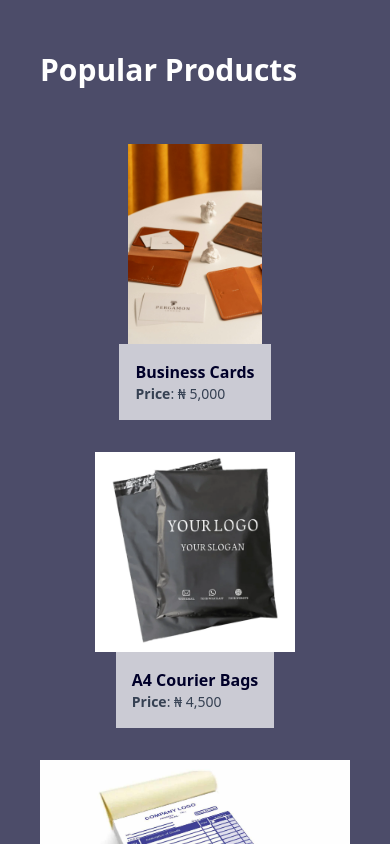
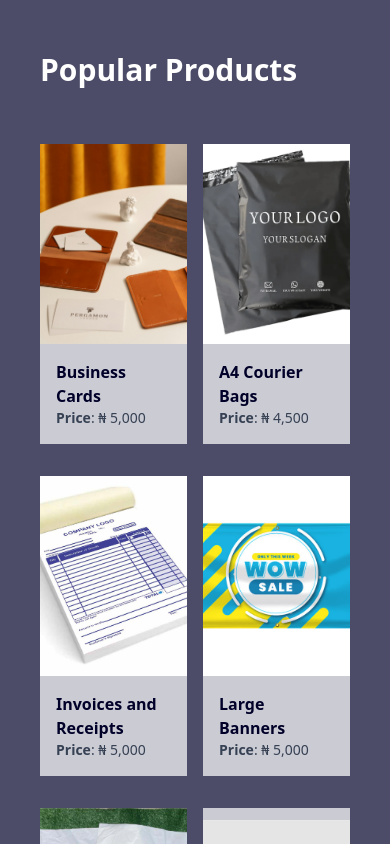
Before and after one commit to Tez-cyber/inks_pixels, a React (Vite) app: page / in a window 390 px wide. Shown: the part 1920-2764 px from the top of the page. Built offline with nearby package versions, Linux system fonts and the light colour scheme.

Commit message:
Made product section responsive

```diff
--- a/src/components/landing/getStarted.jsx
+++ b/src/components/landing/getStarted.jsx
@@ -4,7 +4,7 @@ import { Button } from '../button'
 
 export const GetStarted = () => {
     return (
-        <section className='bg-lightBlue'>
+        <section className='bg-darkBlue'>
             <Container className="text-center py-20">
                 <div className='border-[1.5px] border-[#aea9c5] text-veryLightBlue rounded-2xl py-10 px-5 flex flex-col items-center justify-center gap-10'>
                     <h1 className='text-3xl md:text-5xl'>Let's Bring Your Vision to Life</h1>
--- a/src/components/landing/productSection.jsx
+++ b/src/components/landing/productSection.jsx
@@ -9,17 +9,19 @@ export const ProductSection = () => {
                     <h1 className="text-3xl font-bold text-white">Popular Products</h1>
                 </div>
                 {/* ====== product section ====== */}
-                <div className="grid gap-4 md:grid-cols-4">
+                <div className="grid gap-4 grid-cols-2 md:grid-cols-3 lg:grid-cols-4">
                     {
                         products.map((product) => {
                             return (
-                                <div key={product.id} className="flex flex-col items-center justify-center pt-4 overflow-hidden ">
-                                    <img
-                                        src={`${product.img}`}
-                                        alt={product.title}
-                                        className="h-[200px] object-cover transition-transform duration-500 ease-in-out hover:scale-105 md:w-[280px]"
-                                    />
-                                    <div className="bg-veryLightBlue p-4 md:w-[280px]">
+                                <div key={product.id} className="flex flex-col items-center justify-center bg-veryLightBlue mt-4 overflow-hidden ">
+                                    <div className="overflow-hidden">
+                                        <img
+                                            src={`${product.img}`}
+                                            alt={product.title}
+                                            className="h-[200px] object-cover transition-transform duration-500 ease-in-out hover:scale-105 w-[300px] md:w-[280px]"
+                                        />
+                                    </div>
+                                    <div className="p-4 w-full md:w-full lg:w-full">
                                         <h2 className="text-darkBlue font-semibold">{product.title}</h2>
                                         <p className="text-sm text-gray-700">
                                             <span className="font-semibold">Price</span>: &#8358; {product.price}
```
